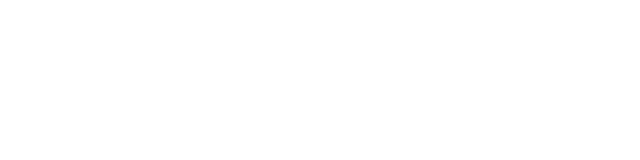
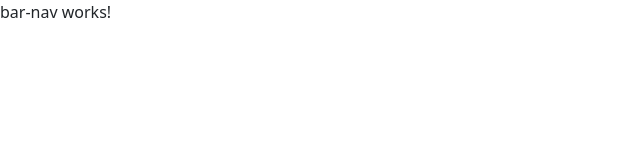
Before and after one commit to Nostalgic0/Candy, an Angular app in the folder candy/: page / in a window 1280 px wide. Shown: the top 160 px of the page, without its empty margins (0-640 px from the left). Built offline with nearby package versions, Linux system fonts and the light colour scheme.

Commit message:
Agregando boostrap

```diff
--- a/candy/src/app/app.component.html
+++ b/candy/src/app/app.component.html
@@ -1,2 +1,2 @@
-
+<app-bar-nav></app-bar-nav>
 <router-outlet></router-outlet>
--- a/candy/src/index.html
+++ b/candy/src/index.html
@@ -6,8 +6,12 @@
   <base href="/">
   <meta name="viewport" content="width=device-width, initial-scale=1">
   <link rel="icon" type="image/x-icon" href="favicon.ico">
+  <!-- CSS only -->
+  <link href="https://cdn.jsdelivr.net/npm/bootstrap@5.2.1/dist/css/bootstrap.min.css" rel="stylesheet" integrity="sha384-iYQeCzEYFbKjA/T2uDLTpkwGzCiq6soy8tYaI1GyVh/UjpbCx/TYkiZhlZB6+fzT" crossorigin="anonymous">
 </head>
 <body>
   <app-root></app-root>
+  <!-- JavaScript Bundle with Popper -->
+<script src="https://cdn.jsdelivr.net/npm/bootstrap@5.2.1/dist/js/bootstrap.bundle.min.js" integrity="sha384-u1OknCvxWvY5kfmNBILK2hRnQC3Pr17a+RTT6rIHI7NnikvbZlHgTPOOmMi466C8" crossorigin="anonymous"></script>
 </body>
 </html>
```
